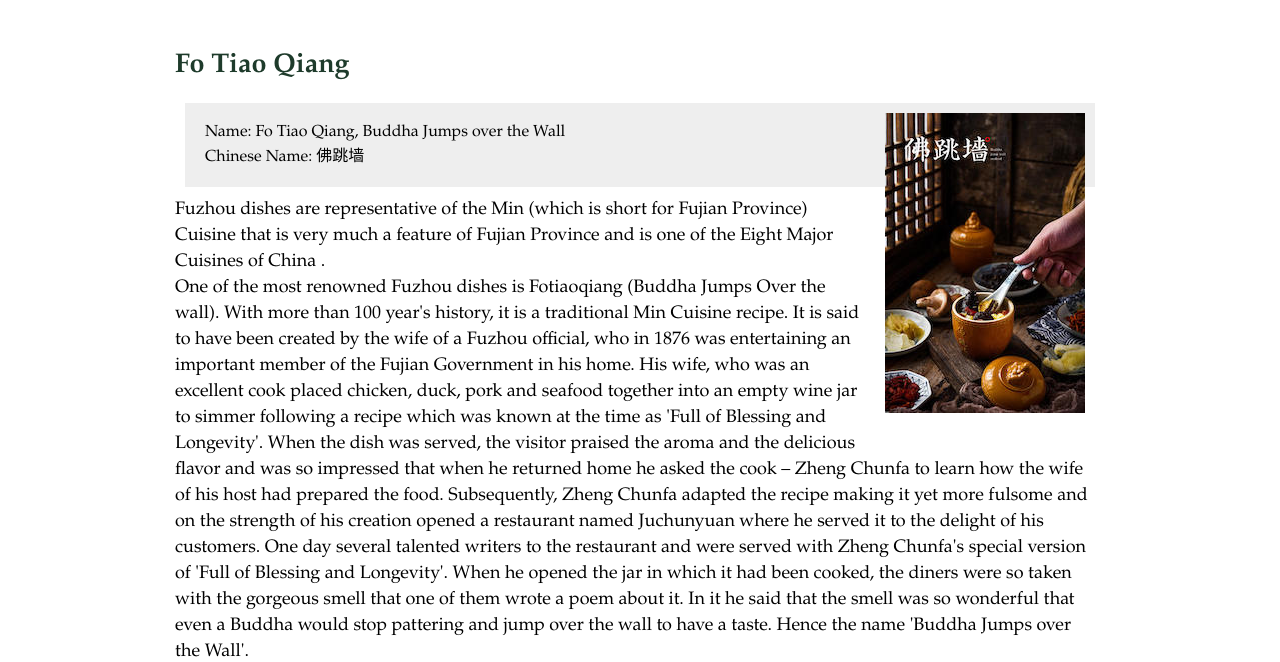
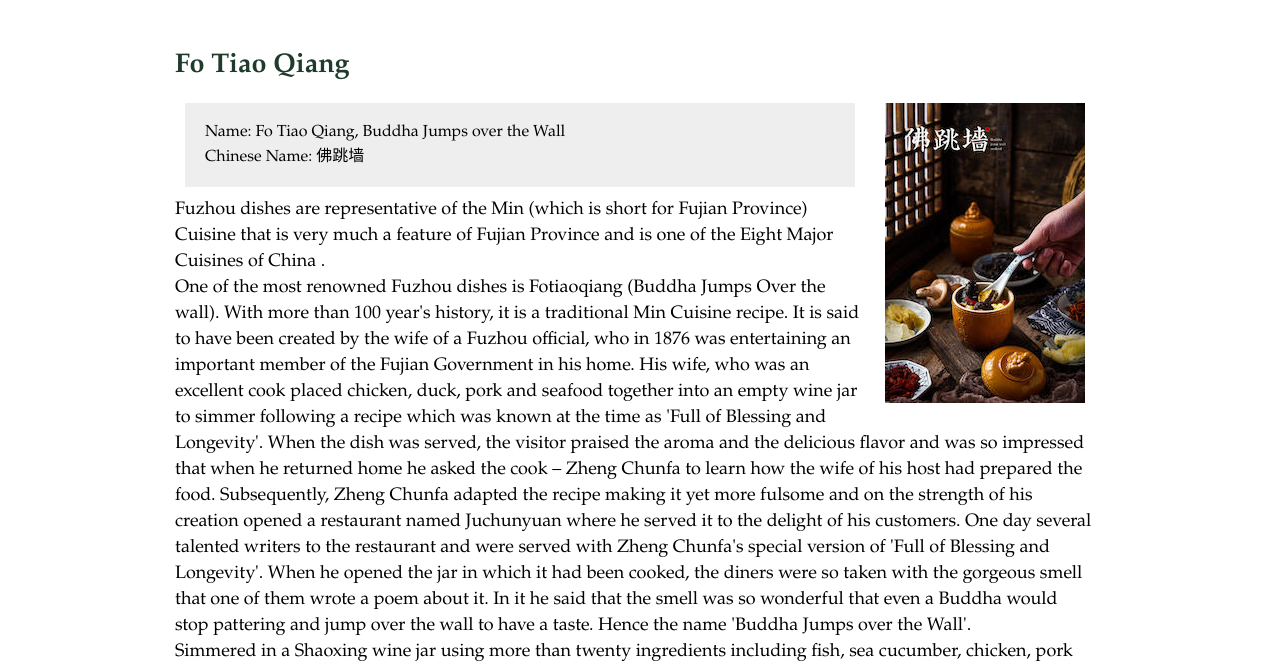
Before and after one commit to gromanaz/DMS290-web-design, a plain HTML site: page cuisine.html in a window 1280 px wide. Shown: the part 144-806 px from the top of the page. Drawn offline with nearby package versions, Linux system fonts and the light colour scheme.

Commit message:
changed img position in cuisine tab

```diff
--- a/css/styles.css
+++ b/css/styles.css
@@ -102,8 +102,9 @@ section {
 section ul {
   padding: 20px;
   background-color:#eeeeee;
-  margin: 10px;
+  margin: 10px 250px 10px 10px;
 }
+section .right { padding-top: 10px; }
 .attractions {
   background-color: white;
   margin: 0;
```
